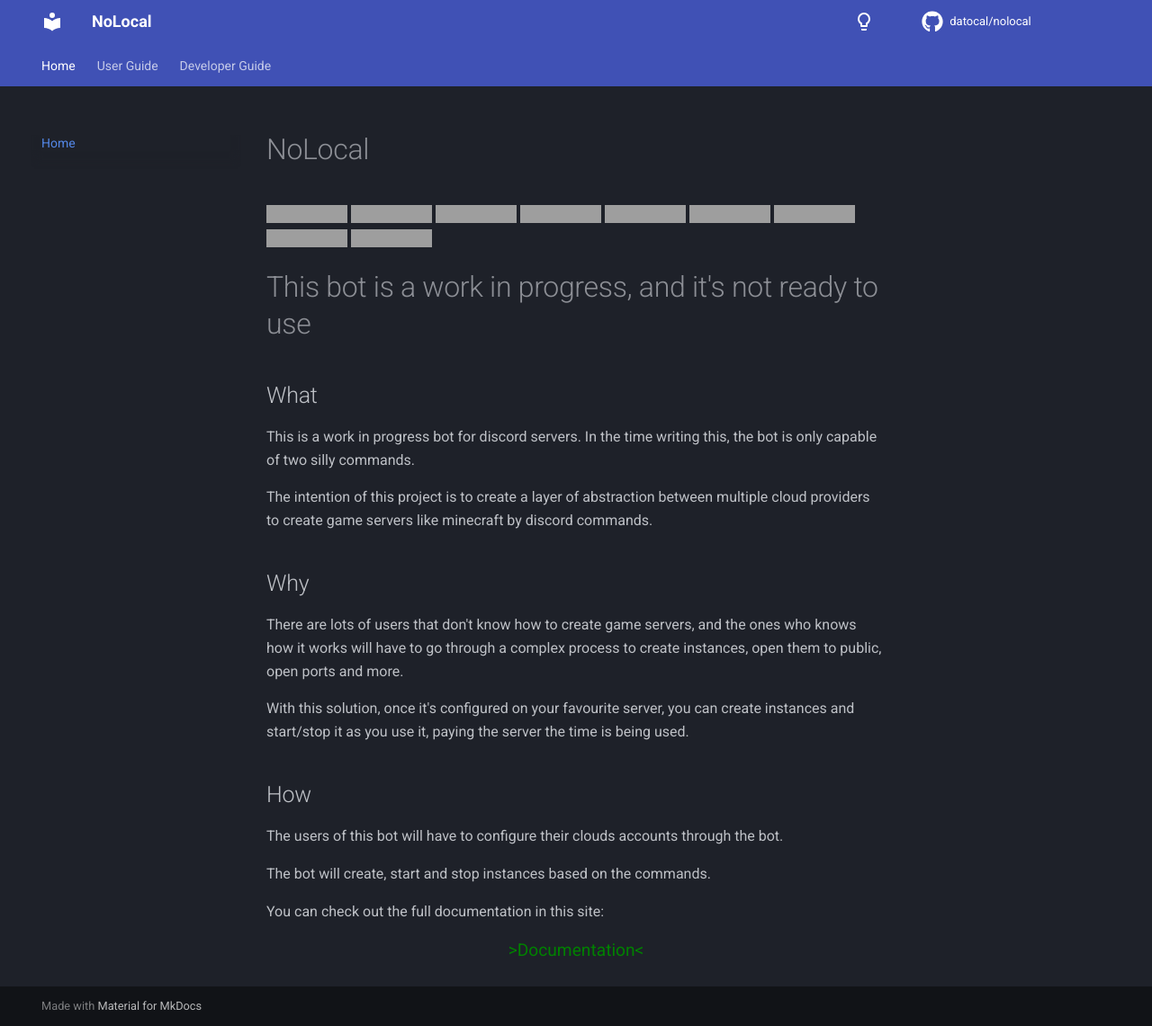
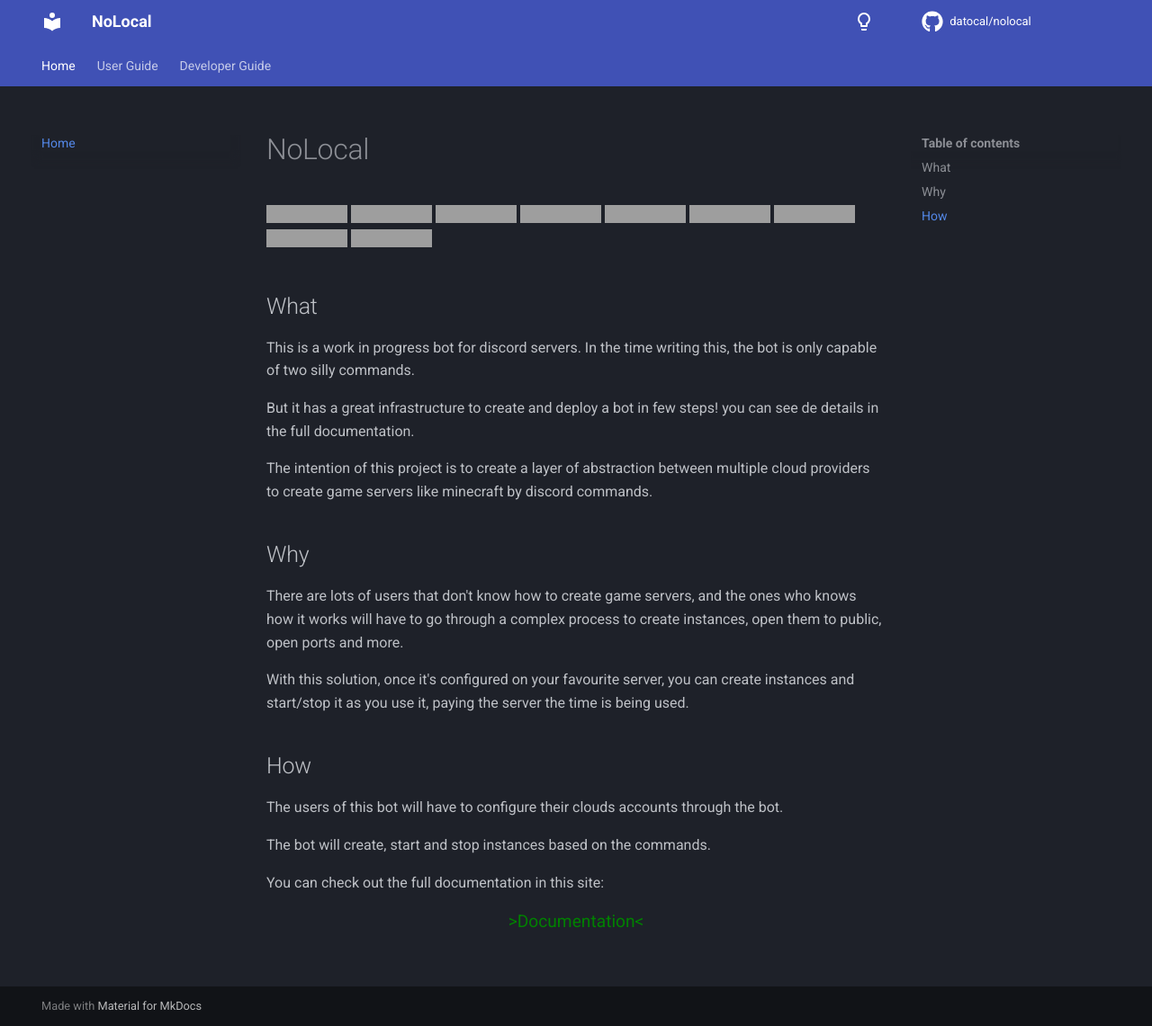
Before and after one commit to datocal/nolocal, an MkDocs documentation site: the page built from docs/README.md, in a window 1280 px wide and 1141 px high, cut to the strip 0-1141 px from the top of the window. Shown: the whole strip at 90% size. Built offline with MkDocs 1.6.1 and Material for MkDocs 9.7.7, drawn with Linux system fonts in a browser that asks for light colours; comment, search, counter and statistics services are not loaded; grey boxes are pictures that could not be loaded.

Commit message:
Update README.md

```diff
--- a/docs/README.md
+++ b/docs/README.md
@@ -10,10 +10,10 @@
 [![Uptime](https://img.shields.io/uptimerobot/ratio/7/m789511183-98ecb1f489b4fb9cbd9693ae)](https://botnolocal.duckdns.org/ping)
 
 
-# This bot is a work in progress, and it's not ready to use
-
 ## What
 This is a work in progress bot for discord servers. In the time writing this, the bot is only capable of two silly commands.
+
+But it has a great infrastructure to create and deploy a bot in few steps! you can see de details in the full documentation.
 
 The intention of this project is to create a layer of abstraction between multiple cloud providers to create game servers like minecraft by discord commands.
 
```
